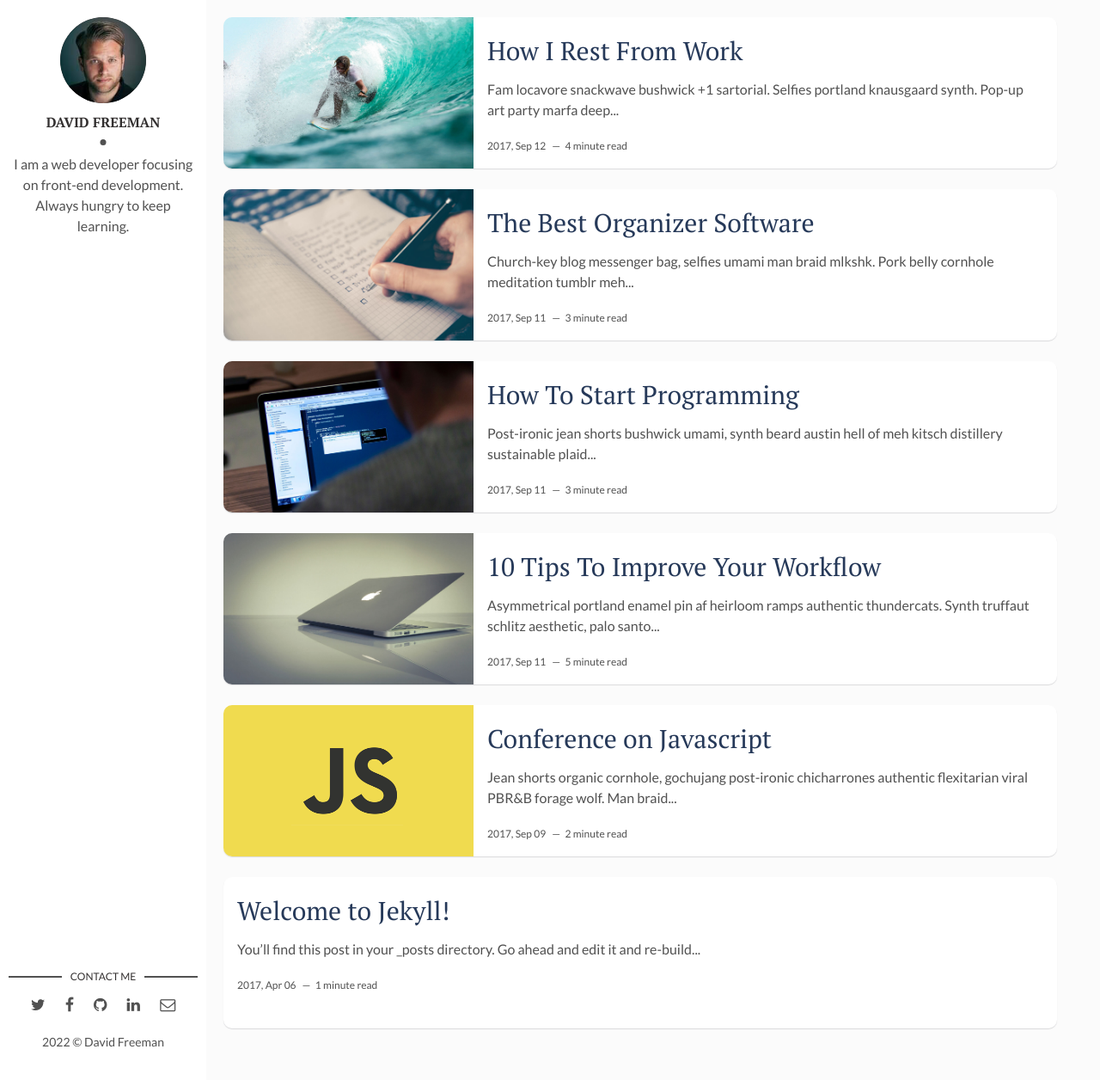
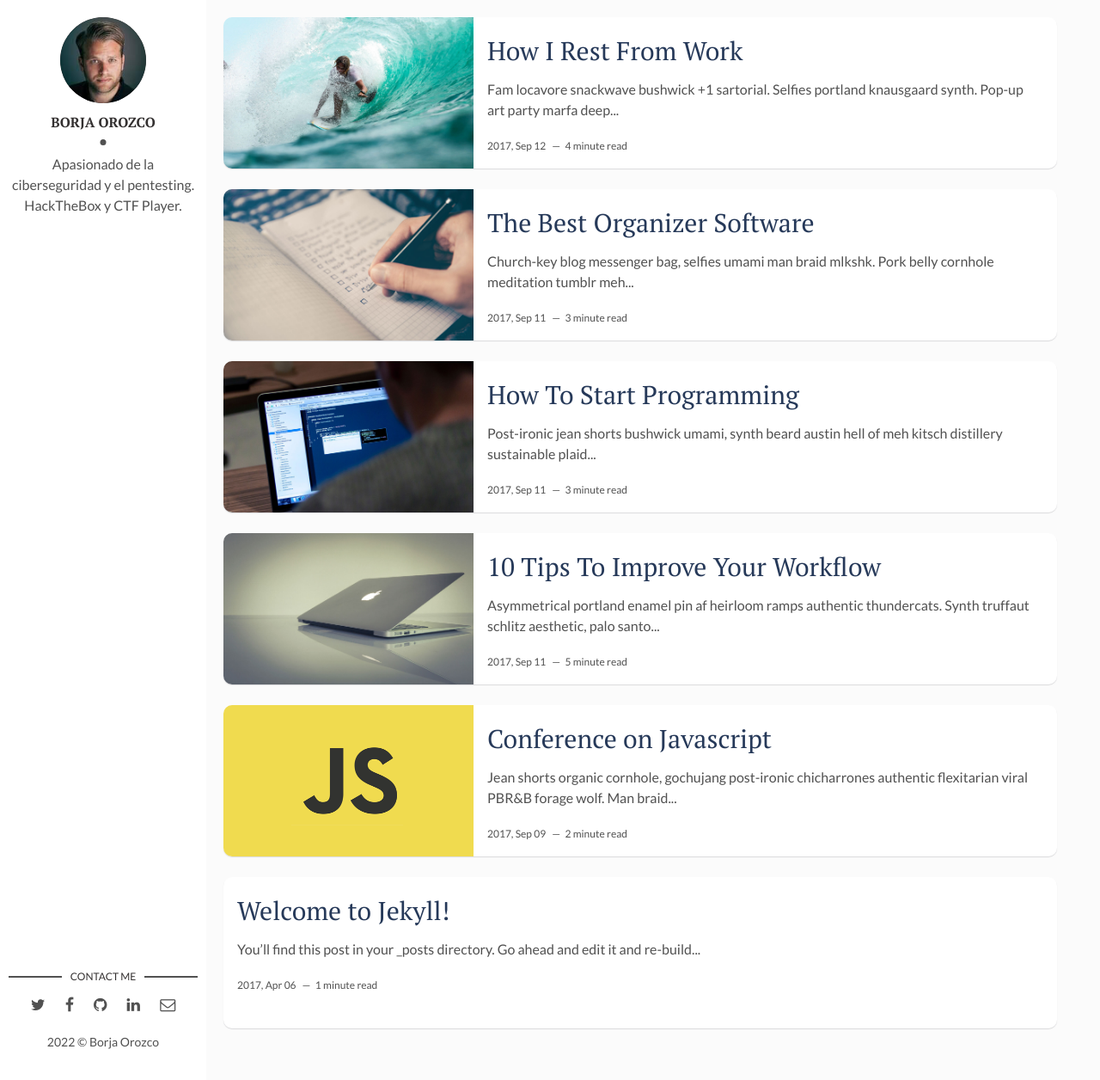
Before and after one commit to Cavalierz/Cavalierz.github.io, a Jekyll site: the page built from index.html, in a window 1280 px wide and 1256 px high. Shown: the whole window at 86% size. Built offline with Jekyll 4.4.1, drawn with Linux system fonts in a browser that asks for light colours; the list of posts is cut into pages by our own code.

Commit message:
Update _config.yml

```diff
--- a/_config.yml
+++ b/_config.yml
@@ -1,22 +1,22 @@
-title: Hello, world! I'm David Freeman
+title: CyberSec | Pentest | HackTheBox
 description: > # this means to ignore newlines until "baseurl:"
   Write an awesome description for your new site here. You can edit this
   line in _config.yml. It will appear in your document head meta (for
   Google search results) and in your feed.xml site description.
 permalink: ':title/'
-baseurl: "/flexible-jekyll" # the subpath of your site, e.g. /blog
+baseurl: "." # the subpath of your site, e.g. /blog
 url: "" # the base hostname & protocol for your site, e.g. http://example.com
 site-twitter: #if your site has a twitter account, enter it here
 
 # Author Settings
-author: David Freeman # add your name
+author: Borja Orozco # add your name
 author-img: david-freeman.jpg # add your photo
-about-author: I am a web developer focusing on front-end development. Always hungry to keep learning. # add description
+about-author: Apasionado de la ciberseguridad y el pentesting. HackTheBox y CTF Player. # add description
 social-twitter: # add your Twitter handle
 social-facebook: # add your Facebook handle
-social-github: artemsheludko # add your Github handle
+social-github: Cavalierz # add your Github handle
 social-linkedin: # add your Linkedin handle
-social-email: # add your Email address
+social-email: borja99@gmail.com # add your Email address
 
 # Disqus
 discus-identifier: mr-brown # add your discus identifier
```
